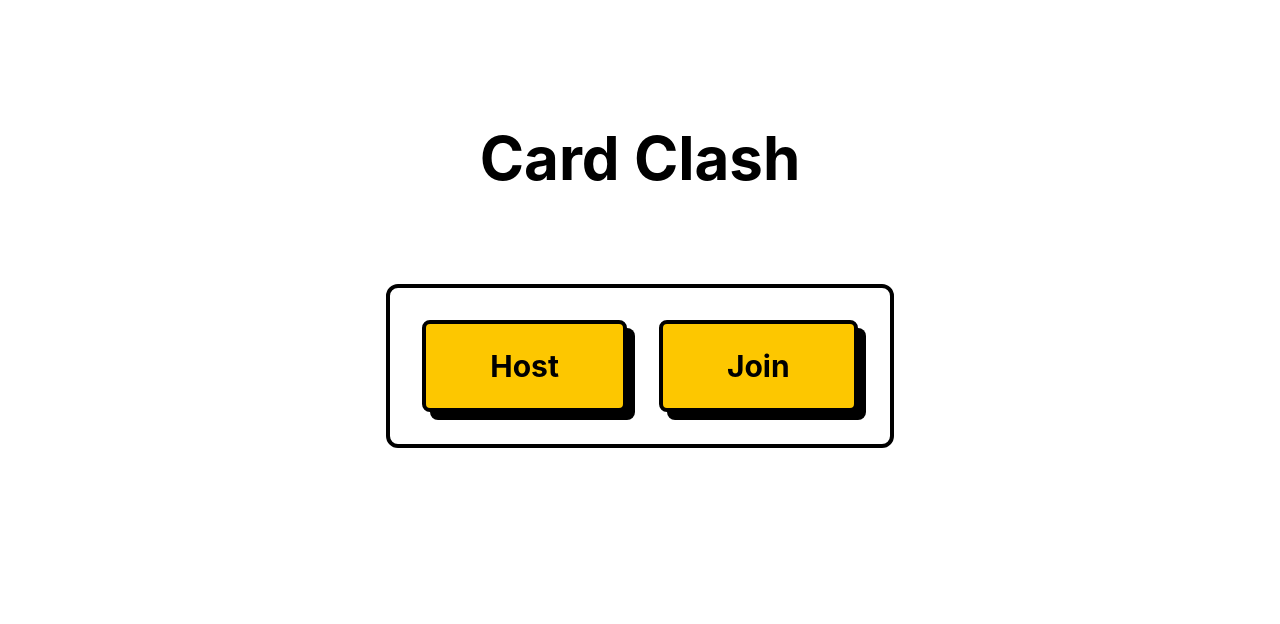
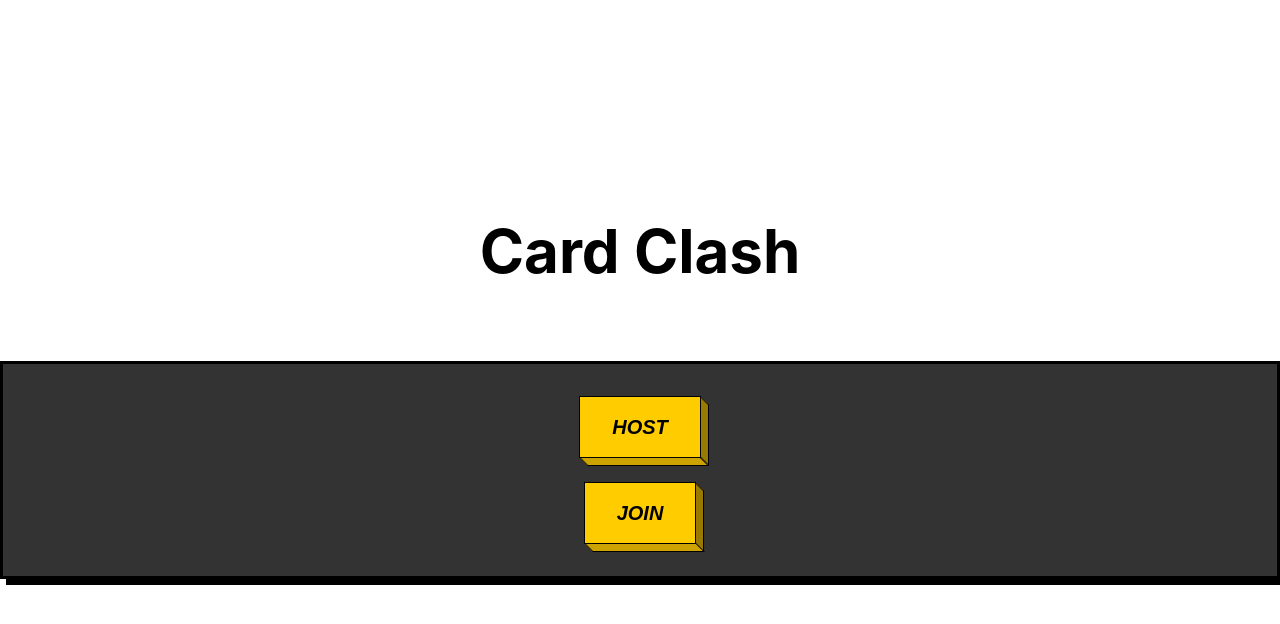
Before and after one commit to Druzyna-Klasyczna/Druzyna-Klasyczna, a React (Vite) app in the folder frontend/: page / in a window 1280 px wide. Shown: the top 624 px of the page. Built offline with nearby package versions, Linux system fonts and the light colour scheme.

Commit message:
Synced styles

```diff
--- a/frontend/src/components/NavButton.tsx
+++ /dev/null
@@ -1,23 +0,0 @@
-import { Link } from "react-router-dom";
-
-export interface ButtonProps {
-    href: string;
-    name: string;
-}
-
-export const NavButton = ({ href, name }: ButtonProps) => {
-    return (
-        <Link
-            to={href}
-            className="bg-white/40 hover:bg-white/60 backdrop-blur-sm
-                       text-gray-900 font-semibold py-2 px-4 rounded-sm
-                       border border-black/40
-                       shadow-[0_4px_0_rgba(0,0,0,0.25)]
-                       hover:-translate-y-[1px]
-                       active:translate-y-[3px] active:shadow-[0_1px_0_rgba(0,0,0,0.25)]
-                       transition-all duration-150 inline-block"
-        >
-            {name}
-        </Link>
-    );
-};
--- a/frontend/src/components/StartButton.tsx
+++ b/frontend/src/components/StartButton.tsx
@@ -1,28 +1,22 @@
 import { Link } from "react-router-dom";
+import { TactileButton } from "./TactileButton";
 
 export interface ButtonProps {
-    href?: string;           // Znak zapytania oznacza, że to jest opcjonalne
+    href?: string;
     name: string;
-    onClick?: () => void;    // Dodajemy opcjonalną funkcję kliknięcia
+    onClick?: () => void;
 }
 
 export const StartButton = ({ href, name, onClick }: ButtonProps) => {
-    // Zapisujemy style do zmiennej, żeby nie powtarzać kodu
-    const baseStyles = "bg-yellow-400 hover:bg-yellow-500 text-black font-bold py-6 px-16 text-3xl rounded-lg border-4 border-black shadow-[8px_8px_0px_0px_rgba(0,0,0,1)] hover:-translate-y-2 hover:translate-x-2 hover:shadow-none active:translate-y-2 active:translate-x-2 transition-all duration-150 inline-block text-center cursor-pointer";
+    const button = (
+        <TactileButton size="lg" color="yellow" onClick={onClick}>
+            {name}
+        </TactileButton>
+    );
 
-    // Jeśli przekazano href, zachowuje się jak dawniej (Link)
     if (href) {
-        return (
-            <Link to={href} className={baseStyles}>
-                {name}
-            </Link>
-        );
+        return <Link to={href}>{button}</Link>;
     }
 
-    // Jeśli nie ma href, działa jak zwykły przycisk (zmieniający stan)
-    return (
-        <button onClick={onClick} className={baseStyles}>
-            {name}
-        </button>
-    );
+    return button;
 };
--- a/frontend/src/components/lobby/PlayerCard.tsx
+++ b/frontend/src/components/lobby/PlayerCard.tsx
@@ -90,17 +90,13 @@ const PlayerCard = ({
                     {" "}
                     {/* Dodaj margines dla ścianek przycisków */}
                     {isMe ? (
-                        <TactileButton
-                            variant="small"
-                            color="red"
-                            onClick={onLeave}
-                        >
+                        <TactileButton size="sm" color="red" onClick={onLeave}>
                             <LogOut size={14} /> Wyjdź
                         </TactileButton>
                     ) : (
                         canKick && (
                             <TactileButton
-                                variant="small"
+                                size="sm"
                                 color="red"
                                 onClick={onKick}
                             >
--- a/frontend/src/pages/HomePage.tsx
+++ b/frontend/src/pages/HomePage.tsx
@@ -1,55 +1,50 @@
 import { useState } from "react";
-import { StartButton } from "../components/StartButton"
+import { StartButton } from "../components/StartButton";
+import { TactileContainer } from "../components/TactileContainer";
 
 function HomePage() {
-  // Stan kontrolujący, który widok pokazujemy
     const [isJoining, setIsJoining] = useState(false);
-  // Stan przechowujący to, co użytkownik wpisze w input
     const [roomCode, setRoomCode] = useState("");
 
     return (
-    <div className="flex flex-col items-center pt-32 h-screen bg-white">
+        <div className="flex flex-col items-center justify-center h-screen bg-white">
+            <h1 className="text-6xl font-bold text-black mb-20">Card Clash</h1>
 
-      <h1 className="text-6xl font-bold text-black mb-24 transition-all duration-300">
-        Card Clash
-      </h1>
-
-      {/* Kontener z czarną ramką - dodałem min-h, żeby ramka nie skakała przy zmianie zawartości */}
-      <div className="flex flex-row gap-8 border-4 border-black p-8 rounded-xl min-h-[160px] items-center justify-center transition-all duration-300">
-
+            <TactileContainer className="flex flex-col items-center gap-6 p-8">
                 {!isJoining ? (
-          // WIDOK 1: PODSTAWOWE GUZIKI
                     <>
                         <StartButton href="/admin-panel" name="Host" />
-            <StartButton onClick={() => setIsJoining(true)} name="Join" />
+                        <StartButton
+                            onClick={() => setIsJoining(true)}
+                            name="Join"
+                        />
                     </>
                 ) : (
-          // WIDOK 2: POLE DO WPISANIA KODU
-          <div className="flex flex-row gap-4 animate-fade-in items-center">
+                    <>
                         <input
                             type="text"
                             placeholder="Enter Room Code"
                             value={roomCode}
                             onChange={(e) => setRoomCode(e.target.value)}
-              className="border-4 border-black rounded-lg px-6 py-6 text-2xl font-bold outline-none focus:bg-yellow-100 uppercase w-72 text-black placeholder-gray-600"
+                            className="border-4 border-black px-6 py-4 text-xl font-bold uppercase w-72 text-black focus:bg-yellow-100 outline-none"
                         />
-            {/* Ten guzik przenosi już do właściwego lobby z kodem z inputa */}
-            <StartButton href={`/lobby?code=${roomCode}`} name="Go!" />
 
-            {/* Guzik powrotu do poprzedniego widoku */}
+                        <StartButton
+                            href={`/lobby?code=${roomCode}`}
+                            name="Go!"
+                        />
+
                         <button
                             onClick={() => setIsJoining(false)}
-              className="text-black font-bold text-xl underline hover:text-gray-600 ml-4"
+                            className="text-black font-bold underline hover:text-gray-600"
                         >
                             Back
                         </button>
+                    </>
+                )}
+            </TactileContainer>
         </div>
-        )}
-
-      </div>
-
-    </div>
-  )
+    );
 }
 
-export default HomePage
+export default HomePage;
```
Lines whose indentation alone changed are shown as unchanged.
